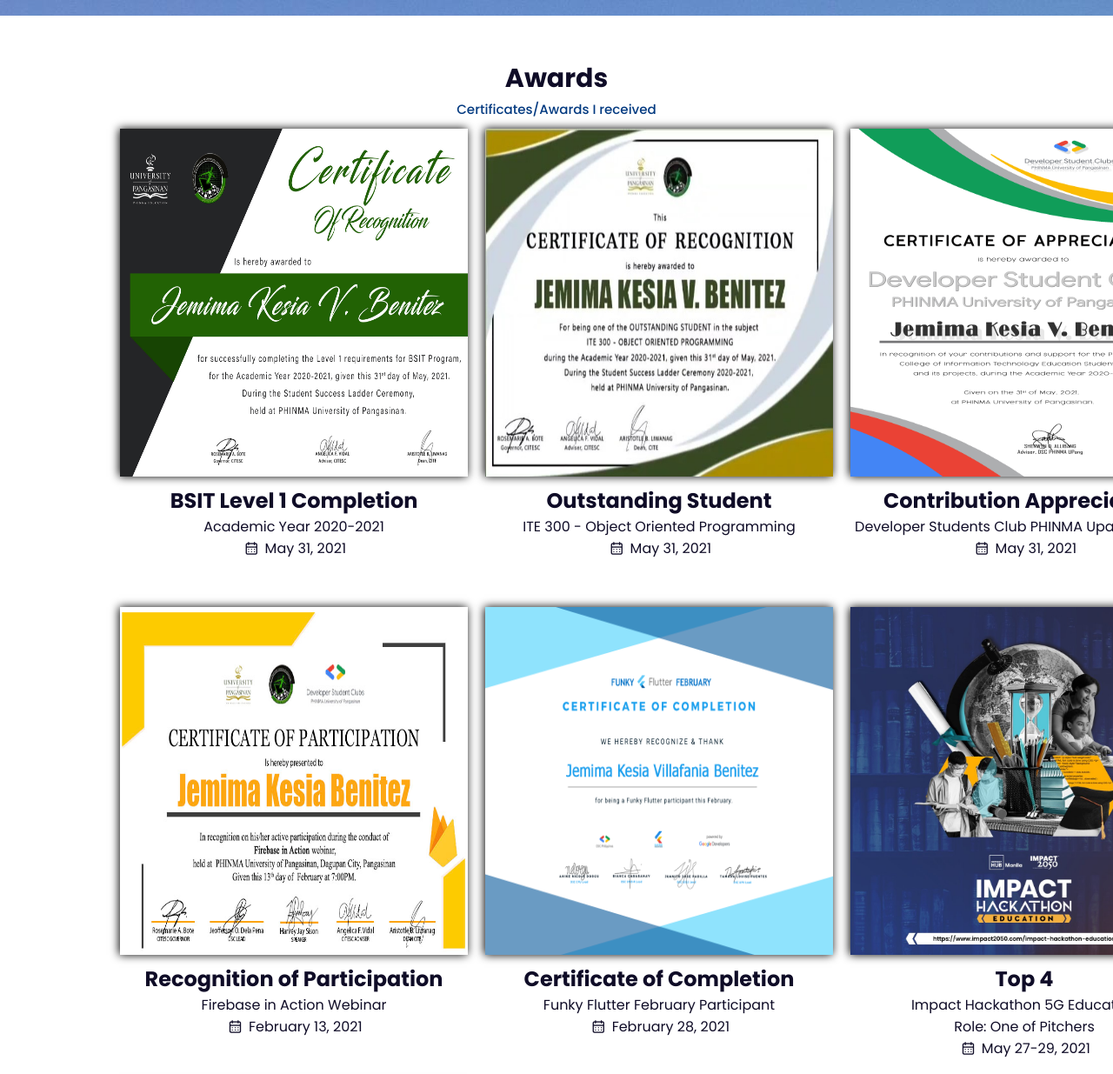
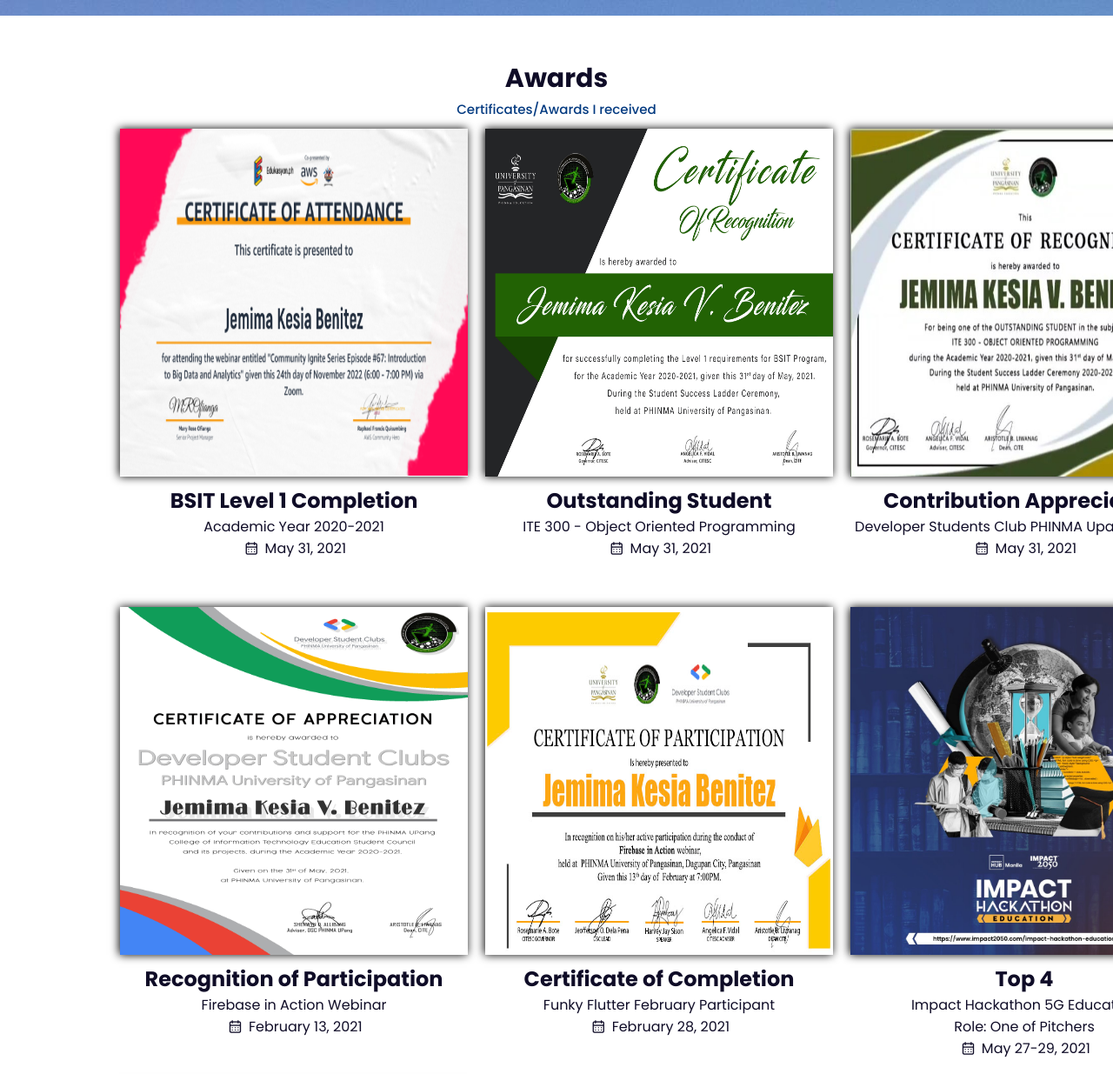
Before and after one commit to jemimabenitez/jemimabenitez.github.io, a plain HTML site: page index.html in a window 1280 px wide. Shown: the part 4155-5390 px from the top of the page at 87% size. Drawn offline with nearby package versions, Linux system fonts and the light colour scheme.

Commit message:
Update index.html

```diff
--- a/index.html
+++ b/index.html
@@ -222,7 +222,7 @@
 
     <div class="cover">
         <div class="cert_box">
-            <img src="images/cert1.jpg" class="cert">
+            <img src="images/cert1.1.png" class="cert">
             <h2>BSIT Level 1 Completion </h2>
             <p>Academic Year 2020-2021</p>
             <i class="uil uil-calendar-alt"></i>
@@ -230,7 +230,7 @@
         </div>
 
         <div class="cert_box">
-            <img src="images/cert2.jpg" class="cert">
+            <img src="images/cert1.jpg" class="cert">
             <h2>Outstanding Student</h2>
             <p>ITE 300 - Object Oriented Programming</p>
             <i class="uil uil-calendar-alt"></i>
@@ -238,7 +238,7 @@
         </div>
 
         <div class="cert_box">
-            <img src="images/cert3.jpg" class="cert">
+            <img src="images/cert2.jpg" class="cert">
             <h2>Contribution Appreciation</h2>
             <p>Developer Students Club PHINMA Upang Chapter</p>
             <i class="uil uil-calendar-alt"></i>
@@ -250,7 +250,7 @@
 <section class="body_cert">
     <div class="cover">
         <div class="cert_box">
-            <img src="images/cert4.jpg" class="cert">
+            <img src="images/cert3.jpg" class="cert">
             <h2>Recognition of Participation</h2>
             <p>Firebase in Action Webinar</p>
             <i class="uil uil-calendar-alt"></i>
@@ -258,7 +258,7 @@
         </div>
 
         <div class="cert_box">
-            <img src="images/cert5.png" class="cert">
+            <img src="images/cert4.jpg" class="cert">
             <h2>Certificate of Completion</h2>
             <p>Funky Flutter February Participant</p>
             <i class="uil uil-calendar-alt"></i>
```
